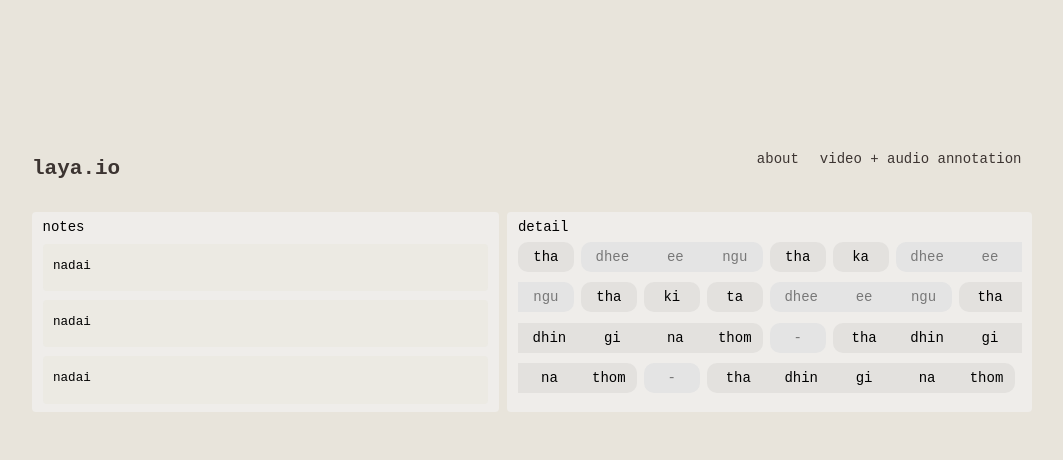
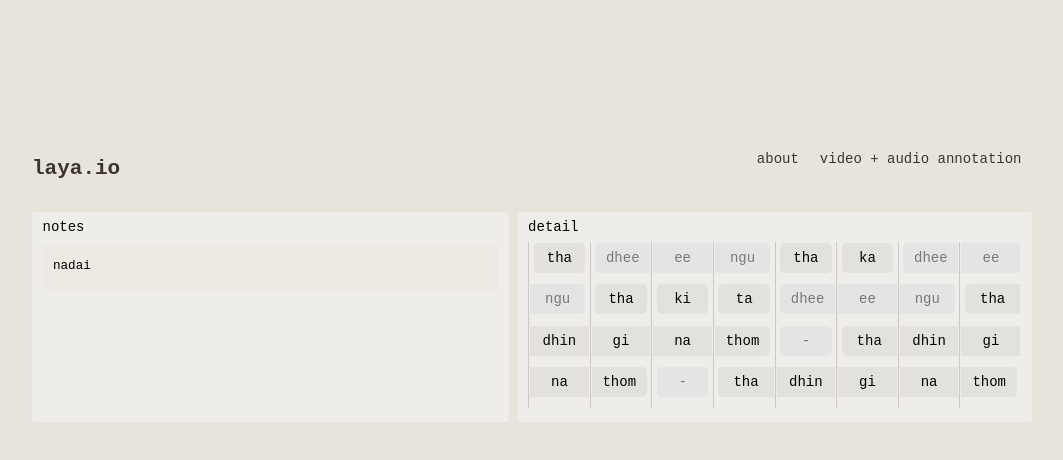
Before and after one commit to arhoonio/laya-io, a React (Create React App) app: page / in a window 1280 px wide. Shown: the top 460 px of the page, without its empty margins (108-1171 px from the left). Built offline with nearby package versions, Linux system fonts and the light colour scheme.

Commit message:
changed detail to table intead of grid

```diff
--- a/src/App.css
+++ b/src/App.css
@@ -38,6 +38,14 @@ h1, h2, h3, p, button {
   color: #3C3431;
 }
 
+table {
+  border:none;
+  border-collapse: collapse;
+}
+
+table { border: none; border-collapse: collapse; }
+table td { border-left: 1.2px solid #3c343133; padding-bottom: 0.75em;}
+
 .rti--container {
   background-color: #3C3431;
   margin: 0.5em 0;
--- a/src/App.js
+++ b/src/App.js
@@ -42,6 +42,44 @@ function App() {
       return tags
     };
 
+    function renderKorvai () {
+
+      var allTags = []
+
+      data.content.poorvangam.map((tag) => (tag.type !== "karvai" && tag.type !== "kanakku")
+      ? allTags.push(<Tag>{tag.value}</Tag>)
+      : splitKanakkuTags(tag.sollu, tag.value, tag.type==="karvai"? true : false).map((tag) => allTags.push(tag)))
+
+      data.content.madhyangam.map((tag) => (tag.type !== "karvai" && tag.type !== "kanakku")
+      ? allTags.push(<Tag>{tag.value}</Tag>)
+      : splitKanakkuTags(tag.sollu, tag.value, tag.type==="karvai"? true : false).map((tag2) => allTags.push(tag2)))
+
+      data.content.uttarangam.map((tag) => (tag.type !== "karvai" && tag.type !== "kanakku")
+      ? allTags.push(<Tag>{tag.value}</Tag>)
+      : splitKanakkuTags(tag.sollu, tag.value, tag.type==="karvai"? true : false).map((tag2) => allTags.push(tag2)))
+
+
+      function renderRow (start) {
+        var rowElms = []
+        for (var i = 0; i < data.content.cols; i++){
+          rowElms.push( <td>
+            {allTags[start + i]}
+          </td>)
+        }
+        return rowElms;
+      }
+
+      var fullElms = []
+
+      for (var start=0; start < allTags.length; start+=data.content.cols){
+
+        fullElms.push( <tr>
+            {renderRow(start)}
+        </tr>);
+      }
+      return fullElms;
+    }
+
     return (
         <div className="App">
           <ul className="navbar">
@@ -51,26 +89,12 @@ function App() {
           </ul>
           <Grid>
             <Section> notes
-              <Block onClick={focusChild}>
-                <Input childInputRef={childInputRef}/>
-              </Block>
-              <Block onClick={focusChild}><Input childInputRef={childInputRef}/></Block>
-              <Block onClick={focusChild}><Input childInputRef={childInputRef}/></Block>
+              <Block onClick={focusChild} childInputRef={childInputRef}/>
             </Section>
             <Section> detail
               <ThalamGrid>
 
-                {data.content.poorvangam.map((tag) => (tag.type !== "karvai" && tag.type !== "kanakku")
-                  ? <Tag>{tag.value}</Tag>
-                  : splitKanakkuTags(tag.sollu, tag.value, tag.type==="karvai"? true : false))}
-
-                {data.content.madhyangam.map((tag) => (tag.type !== "karvai" && tag.type !== "kanakku")
-                  ? <Tag>{tag.value}</Tag>
-                  : splitKanakkuTags(tag.sollu, tag.value, tag.type==="karvai"? true : false))}
-
-                {data.content.uttarangam.map((tag) => (tag.type !== "karvai" && tag.type !== "kanakku")
-                  ? <Tag>{tag.value}</Tag>
-                  : splitKanakkuTags(tag.sollu, tag.value, tag.type==="karvai"? true : false))}
+                {renderKorvai()}
 
               </ThalamGrid>
             </Section>
--- a/src/Components/Card/Block/index.js
+++ b/src/Components/Card/Block/index.js
@@ -1,5 +1,7 @@
-import React from "react";
+import React, { useState } from "react";
 import styled from "styled-components";
+import Input from "../../Input"
+
 const Block = styled.div`
     background-color: #e8e4db75;
     border-radius: 4px;
@@ -31,14 +33,17 @@ const Drop = styled.select`
 `
 
 const Index = (props) => {
+
+    const [blockType, setBlockType] = useState('nadai');
+
     return <Block>
         <Drop name="type" id="type">
-            <option value="nadai">nadai</option>
-            <option value="korvai">korvai</option>
-            <option value="theermanam">theermanam</option>
-            <option value="other">other</option>
+            <option onChange={event => setBlockType(event.target.value)} value="nadai">nadai</option>
+            <option onChange={event => setBlockType(event.target.value)} value="korvai">korvai</option>
+            <option onChange={event => setBlockType(event.target.value)} value="theermanam">theermanam</option>
+            <option onChange={event => setBlockType(event.target.value)} value="other">other</option>
         </Drop>
-        {props.children}
+            <Input childInputRef={props.childInputRef}/>
         </Block>;
 };
 export default Index;
--- a/src/Components/Grid/ThalamGrid/index.js
+++ b/src/Components/Grid/ThalamGrid/index.js
@@ -3,10 +3,10 @@ import styled from "styled-components";
 import data from "../../../Data/korvaiDetail.js";
 
 const ThalamGrid = styled.table`
-    display:grid;
-    grid-template-columns: repeat(${data.content.cols}, 1fr);
+    border:none;
+    border-collapse: collapse;
     table-layout:fixed;
-    grid-row-gap:0.75em;
+    width:100%;
     margin-top:0.5em;
     margin-bottom:1em;
     overflow-wrap: break-word;
--- a/src/Components/Grid/index.js
+++ b/src/Components/Grid/index.js
@@ -2,7 +2,7 @@ import React from "react";
 import styled from "styled-components";
 const Grid = styled.div`
     display: grid;
-    grid-template-columns:  minmax(40%, auto) auto;
+    grid-template-columns:  1.5fr 1.618fr;
     grid-column-gap: calc(10em/16);
 
 `;
--- a/src/Components/KanakkuTag/index.js
+++ b/src/Components/KanakkuTag/index.js
@@ -1,24 +1,24 @@
 import styled from 'styled-components';
 
-const Tag = styled.span.attrs(props => ({
+const Tag = styled.div.attrs(props => ({
     // or we can define dynamic ones
     $karvai: props.$karvai,
     $start: props.$start,
     $end: props.$end,
     $lastbutone : props.$lastbutone
   }))`
-    //display:block;
+    display:block;
     padding:0.5em;
     position:sticky;
-    float:left;
     vertical-align:middle;
     background-color: ${props => props.$karvai === true? "#e4e4e4" : "#3C343110"};
     color: ${props => props.$karvai === true? "#787878" : "black"} ;
-    ${props => ((props.$end || !props.$start) && !props.$end || !props.$start) ? "border-top-left-radius: 0" : "border-top-left-radius: 10px"};
-    ${props => ((props.$end || !props.$start) && !props.$end || !props.$start) ? "border-bottom-left-radius: 0" : "border-bottom-left-radius: 10px"};
-    ${props => ((props.$start || !props.$end) && !props.$start || !props.$end ) ? "border-top-right-radius: 0" : "border-top-right-radius: 10px"};
-    ${props => ((props.$start || !props.$end) && !props.$start || !props.$end ) ? "border-bottom-right-radius: 0" : "border-bottom-right-radius: 10px"};
-    ${props => ((props.$start && !props.$end)|| props.$lastbutone || (!props.$start && !props.$end)) ? "margin-right: 0" : "margin-right: 0.5em"};
+    ${props => ((props.$end || !props.$start) && !props.$end || !props.$start) ? "border-top-left-radius: 0" : "border-top-left-radius: 5px"};
+    ${props => ((props.$end || !props.$start) && !props.$end || !props.$start) ? "border-bottom-left-radius: 0" : "border-bottom-left-radius: 5px"};
+    ${props => ((props.$start || !props.$end) && !props.$start || !props.$end ) ? "border-top-right-radius: 0" : "border-top-right-radius: 5px"};
+    ${props => ((props.$start || !props.$end) && !props.$start || !props.$end ) ? "border-bottom-right-radius: 0" : "border-bottom-right-radius: 5px"};
+    ${props => ((props.$start && !props.$end)|| props.$lastbutone || (!props.$start && !props.$end)) ? "margin-right: 0" : "margin-right: 0.25em"};
+    ${props => ((props.$start)) ? "margin-left: 0.25em" : "margin-left: 0"};
     text-align:center;
     `
 const Index = (props) => {
--- a/src/Components/Tag/index.js
+++ b/src/Components/Tag/index.js
@@ -1,14 +1,15 @@
 import styled from 'styled-components';
 
-const Tag = styled.span`
+const Tag = styled.div`
 padding:0.5em;
 display:block;
 position:sticky;
-float:left;
 vertical-align:middle;
 background-color: #3C343110;
-border-radius: 10px;
-margin-right:0.5em;
+border-radius: 5px;
+margin-right:0.25em;
+margin-left:0.25em;
+
 text-align:center;
 word-break: break-all;
 `
```
